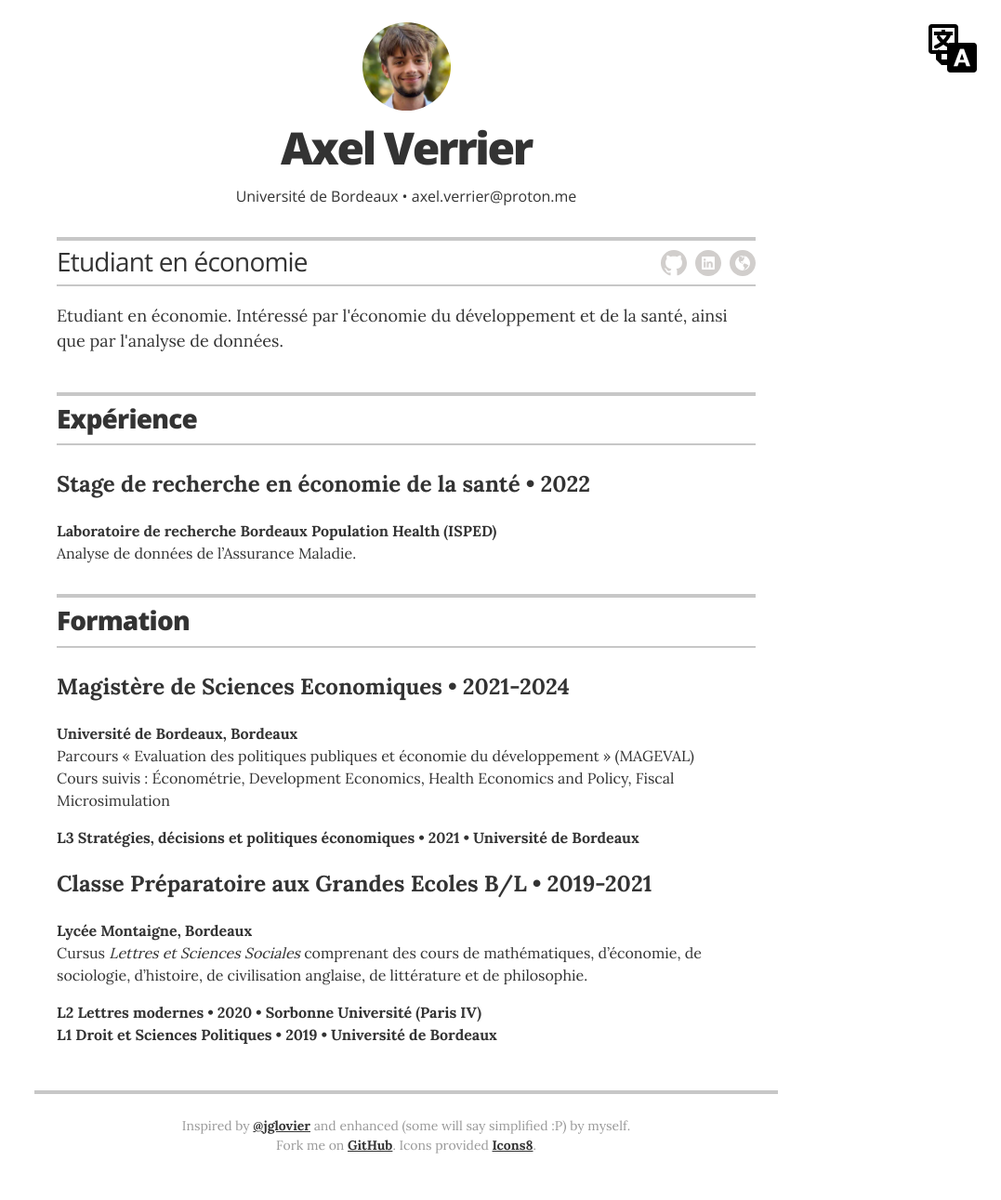
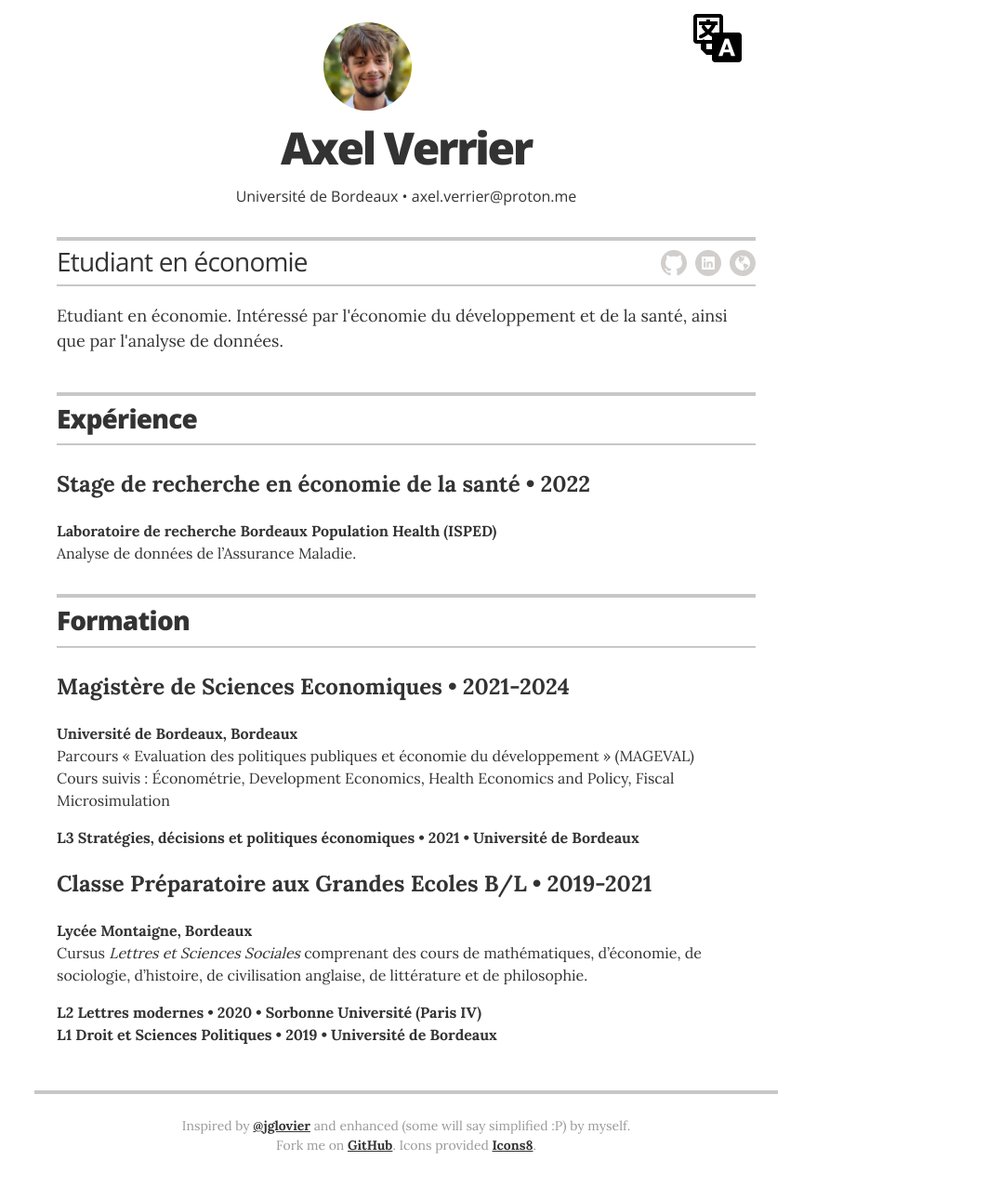
Before and after one commit to axelverrier/axelverrier.github.io, a Jekyll site: the page built from index.html, in a window 1280 px wide. Shown: the whole page at 93% size, without its empty margins (203-1280 px from the left). Built offline with Jekyll 4.4.1, drawn with Linux system fonts in a browser that asks for light colours; nearby versions of some CDN libraries.

Commit message:
Update index.html

```diff
--- a/index.html
+++ b/index.html
@@ -6,10 +6,10 @@
   {% include head.html %}
 
   <body>
-	<button class="no-print"><img src="images/translation.png" id="translate"></button>
+
     <div class="wrapper french">
-
-      <header class="page-header">
+	<button class="no-print"><img src="images/translation.png" class="translate"></button>
+	<header class="page-header">
 
         <!-- You can turn off the avatar in _config.yml by setting to false -->
         {% if site.avatar == 'true' %}
@@ -39,7 +39,7 @@
           {{ site.intro_fr }}
         </div>
 
-	  </header>
+	</header>
 
 		<section class="content-section">
 		{% assign ord = site.resumefr | sort:"order" %}
@@ -58,8 +58,8 @@
     </div>
 
     <div class="wrapper english">
-
-      <header class="page-header">
+	<button class="no-print"><img src="images/translation.png" class="translate"></button>
+	<header class="page-header">
 
         <!-- You can turn off the avatar in _config.yml by setting to false -->
         {% if site.avatar == 'true' %}
@@ -89,7 +89,7 @@
           {{ site.intro_en }}
         </div>
 
-	  </header>
+	</header>
 		<section class="content-section">
 		{% assign ord = site.resumeen | sort:"order" %}
 		{% for element in ord %}
```
